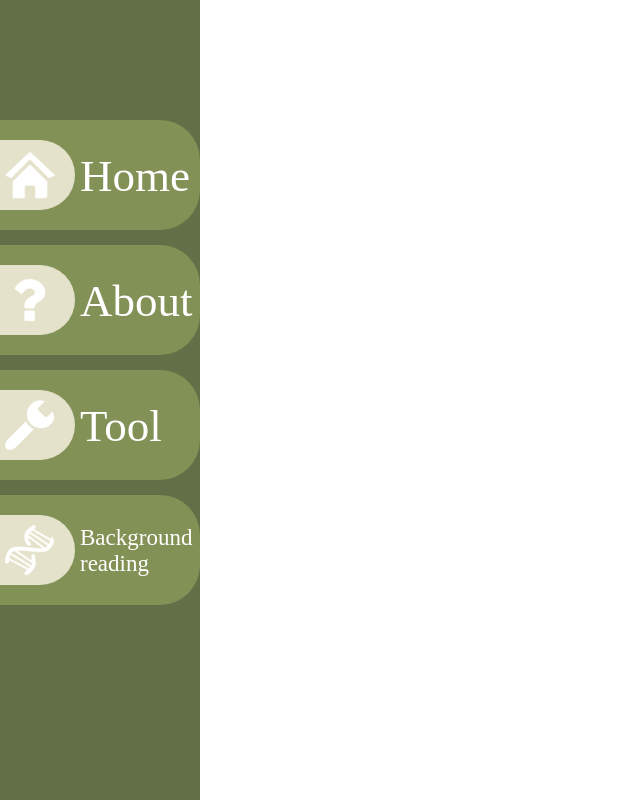
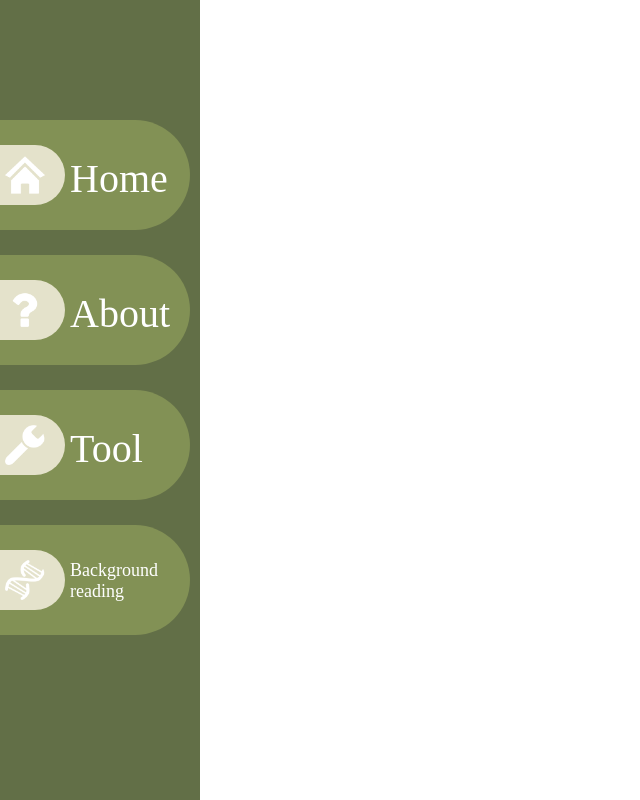
Before and after one commit to Dunc4nNT/bit, a Python web app: template website/app/templates/nav_bar.html in a window 1280 px wide. Shown: the whole page, without its empty margins (0-640 px from the left). Run offline with Jinja, Linux system fonts and the light colour scheme; the template is opened without the code that fills it, so the values that code supplies are empty.

Commit message:
increased distance between nav bar and colored borders

```diff
--- a/website/app/static/css/nav_bar_stylesheet.css
+++ b/website/app/static/css/nav_bar_stylesheet.css
@@ -1,14 +1,12 @@
-/* nav bar with only the icons */
+/* nav bar base */
 .nav_bar {
-    height: 100%; /* cover the full length of the window */
-    width: 75px; /* width of the bar with icons */
     top: 0; /* set the top of the bar at position 0*/
     left: 0; /* set the left of the bar at position 0 */
     background-color: #626F47;
     position: fixed; /* always stay in the same position, even when scrolled */
 }
 
-/* list of text and list of images */
+/* ul of text and list of images */
 .nav_bar ul {
     list-style-type: none; /* remove the list bullet points */
     margin-top: 15vh; /* how far from the top of the window the content is */
@@ -17,57 +15,58 @@
     position: relative; /* needed for z-index*/
 }
 
-/* set the li height of both the images and text */
+/* li height of both the images and text */
 .nav_bar li {
-    height: 125px;
+    height: 135px; /* use to change distance between each image/link */
 }
 
 /* each image in the list of the navigation bar */
 .nav_bar img {
-    width: 50px; /* image size, both should be the same as the contents height */
-    height: 50px; /* image size */
+    width: 40px; /* image size, both should be the same as the contents height */
+    height: 40px; /* image size */
     background-color: rgb(228, 226, 203); /* border color */
     border-radius: 0 40px 40px 0; /* border with rounded corners */
     padding: 10px 20px 10px 5px; /* padding for border size, top right bottom left */
-    margin-top: 20px; /* move image slightly down to center it */
+    margin-top: 25px; /* move image slightly down to center it */
 }
 
 /* on hover, show the nav bar contents*/
 .nav_bar:hover .nav_bar_contents{
-        left: 0;
-    }
+    left: 0;
+}
 
 /* the navigation bar contents */
 .nav_bar_contents {
     height: 100%; /* cover entire screen height */
-    width: 200px;
+    width: 190px; /* width of the bar when hovered minus the padding */
     top: 0; /* set the top at 0 */
-    left: -125px; /* set the left outside the screen */
+    left: -120px; /* set most of the contents outside the screen by default */
     background-color: #626F47;
     transition: 0.3s; /* transition on hover */
     position: fixed; /* always stay in position, even when scrolled */
+    padding-right: 10px; /* distance between icon borders and navigation bar */
 }
 
 /* each link in the list of the navigation bar */
 .nav_bar_contents a {
-    padding-left: 80px; /* distance from text to window border */
-    height: 50px; /* set the same height for all the links, same as image size */
+    padding-left: 70px; /* distance from text to window border */
+    height: 40px; /* height for all the links, same as image size */
     text-decoration: none; /* remove default lines */
-    font-size: 45px;
+    font-size: 40px; /* text size */
     color: white; /* text color */
     background-color: rgba(164, 180, 101, 0.49); /* border color */
-    border-radius: 0 40px 40px 0; /* border with rounded corners */
-    padding-top: 30px; /* padding for border size, when changed, change img margin-top to center image */
-    padding-bottom: 30px; /* padding for border size */
+    border-radius: 0 60px 60px 0; /* border with rounded corners */
+    padding-top: 35px; /* padding for border size */
+    padding-bottom: 35px; /* padding for border size */
     display: block; /* for space between each line */
 }
 
 /* set font of background reading nav bar smaller due to length */
 #background_reading{
-  font-size: 23px;
+  font-size: 18px;
 }
 
 /* set the text to the right of the navigation bar */
 main {
-    margin-left: 200px; /* = nav bar width + nav bar */
+    margin-left: 200px; /* = nav_bar_contents_width + nav_bar_contents_padding-right */
 }
```
